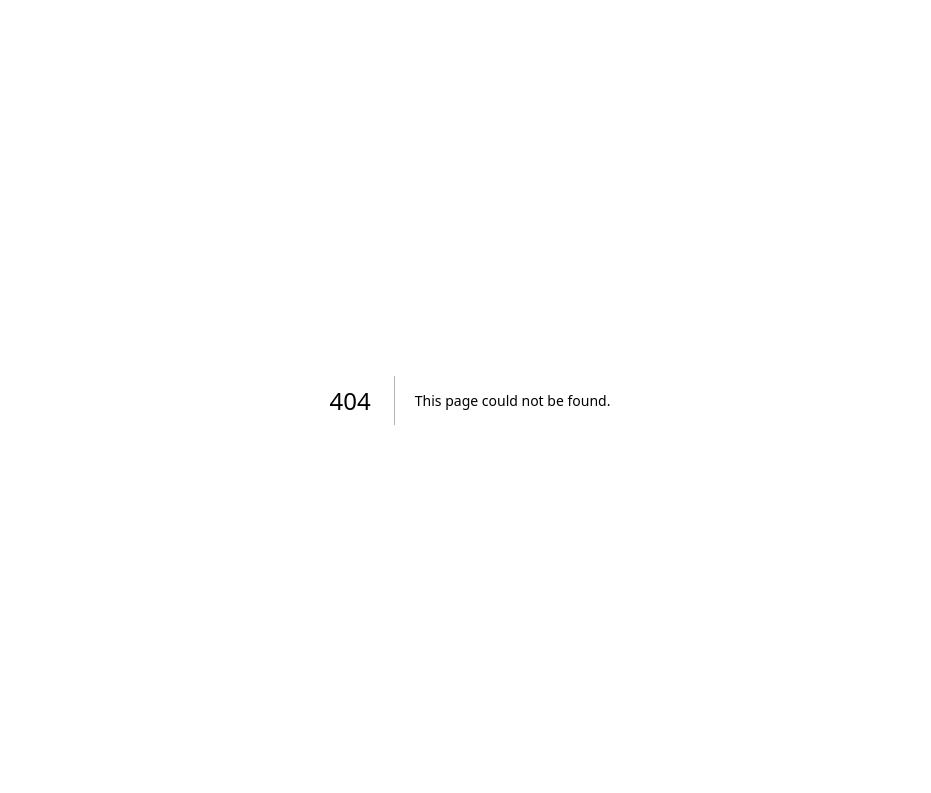
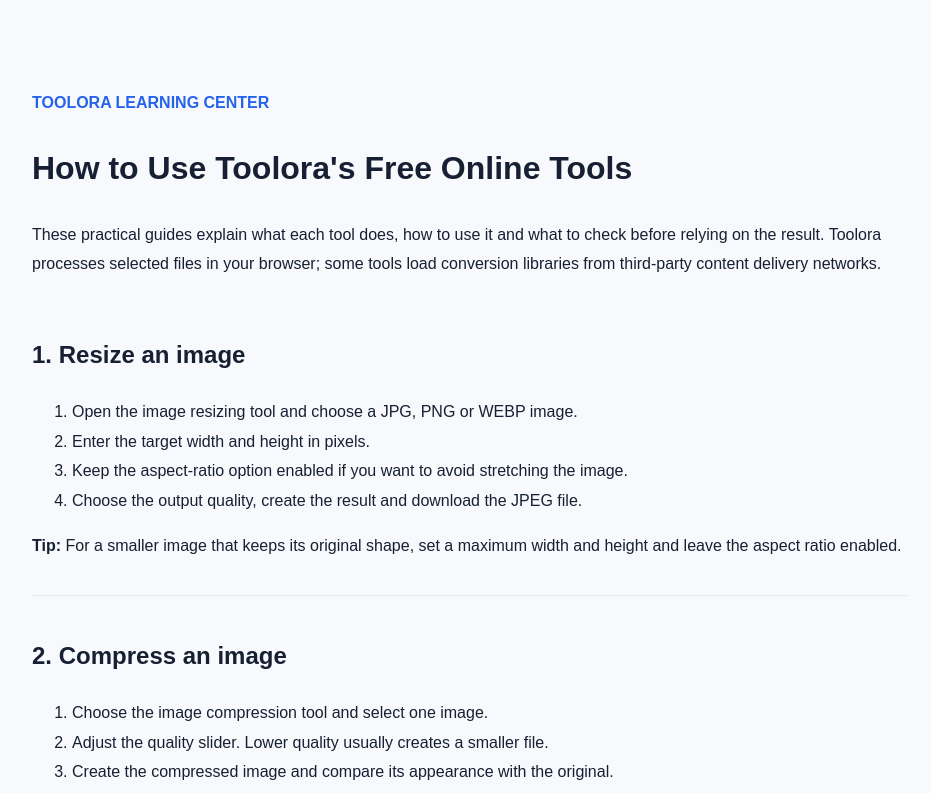
Before and after one commit to m5716386/toolora, a Next.js app: page /guides in a window 1280 px wide. Before the commit this address had no page. Shown: the top 793 px of the page, without its empty margins (170-1101 px from the left). Built offline with nearby package versions, Linux system fonts and the light colour scheme.

Commit message:
Add bilingual practical tool guides

```diff
--- /dev/null
+++ b/app/guides/page.tsx
@@ -0,0 +1,48 @@
+export const metadata = {
+  title: "How to Use the Free Online Tools",
+  description: "Practical step-by-step guides for resizing images, compressing images, creating PDFs and converting PDF and Office files with Toolora."
+};
+
+const sections = [
+  { title: "Resize an image", steps: ["Open the image resizing tool and choose a JPG, PNG or WEBP image.", "Enter the target width and height in pixels.", "Keep the aspect-ratio option enabled if you want to avoid stretching the image.", "Choose the output quality, create the result and download the JPEG file."], tip: "For a smaller image that keeps its original shape, set a maximum width and height and leave the aspect ratio enabled." },
+  { title: "Compress an image", steps: ["Choose the image compression tool and select one image.", "Adjust the quality slider. Lower quality usually creates a smaller file.", "Create the compressed image and compare its appearance with the original.", "Download the result if the quality and file size meet your needs."], tip: "Keep the original image. Strong compression can reduce fine detail, especially in text and graphics." },
+  { title: "Convert images to PDF", steps: ["Open Images to PDF and select one or more JPG, PNG or WEBP images.", "Check the selected file names and their order before conversion.", "Create the PDF and download the combined document."], tip: "For best results, use clear images with the page orientation you want. Each image is placed on its own PDF page." },
+  { title: "Create a PDF from text", steps: ["Open Text to PDF.", "Paste or type your text into the text area.", "Choose the correct language direction on the site before creating the file.", "Create and download the PDF, then open it to check the pages."], tip: "This tool renders text as page images. The resulting PDF may not allow text selection or searching." },
+  { title: "Convert a text-based PDF to Excel", steps: ["Choose PDF to Excel and select a PDF containing selectable text.", "Start the conversion and wait for the spreadsheet to be prepared.", "Download the XLSX file and review the rows and columns in a spreadsheet app."], tip: "Scanned pages are images, not selectable text. They require OCR before their contents can be extracted, and complex tables may need manual cleanup." },
+  { title: "Convert PDF to Word", steps: ["Choose PDF to Word and select your PDF.", "Run the conversion and download the DOCX document.", "Review paragraphs, line breaks and page structure in your word processor."], tip: "This converter extracts readable text. It does not recreate the original page design, columns, images or complex tables exactly." },
+  { title: "Convert PDF pages to JPG", steps: ["Choose PDF to JPG and select a PDF file.", "Run the conversion. Each page is rendered as a JPG image.", "Download the ZIP archive and extract the page images."], tip: "Large PDFs can produce large ZIP files. Make sure your device has enough free storage." },
+  { title: "Convert Excel, Word or PowerPoint to PDF", steps: ["Choose the matching converter: Excel to PDF, Word to PDF or PowerPoint to PDF.", "Select a modern XLSX, DOCX or PPTX file.", "Create the PDF and download it.", "Open the result and review the extracted text and tables."], tip: "These converters create a simple text-based PDF and do not preserve the original Office layout, charts, images, animations or slide design." },
+  { title: "Create an Excel file from text", steps: ["Open Text to Excel and paste your rows into the text area.", "Separate columns with commas, semicolons or tabs.", "Put each spreadsheet row on a separate line.", "Create and download the XLSX file, then review the columns."], tip: "If your data contains commas inside values, use tabs or semicolons as separators to reduce unwanted column splits." }
+];
+
+export default function Guides() {
+  return <main style={{maxWidth:920,margin:"48px auto",padding:"24px 22px",fontFamily:"Arial,sans-serif",lineHeight:1.85,color:"#172033"}}>
+    <p style={{color:"#2563eb",fontWeight:700}}>TOOLORA LEARNING CENTER</p>
+    <h1>How to Use Toolora's Free Online Tools</h1>
+    <p>These practical guides explain what each tool does, how to use it and what to check before relying on the result. Toolora processes selected files in your browser; some tools load conversion libraries from third-party content delivery networks.</p>
+    {sections.map((section, index) => <section key={section.title} style={{padding:"18px 0",borderBottom:"1px solid #e5eaf1"}}>
+      <h2>{index + 1}. {section.title}</h2>
+      <ol>{section.steps.map(step => <li key={step}>{step}</li>)}</ol>
+      <p><strong>Tip:</strong> {section.tip}</p>
+    </section>)}
+    <h2>Before you convert an important file</h2>
+    <ul><li>Keep an unchanged copy of the original file.</li><li>Check the output on the device and app where you plan to use it.</li><li>Do not upload confidential documents to any online service unless you are comfortable with its privacy practices.</li><li>Remember that scanned PDFs may need OCR and that no automatic converter guarantees perfect formatting.</li></ul>
+    <p>Need help or found an issue? <a href="/contact">Contact the Toolora team</a>. You can also return to the <a href="/">Toolora tools homepage</a>.</p>
+    <hr style={{margin:"32px 0",border:0,borderTop:"1px solid #e5eaf1"}} />
+    <h1 dir="rtl">دليل استخدام أدوات Toolora</h1>
+    <p dir="rtl">في الدليل هذا بنشرحوا طريقة استخدام الأدوات والنتائج المتوقعة منها، مع أهم الملاحظات قبل الاعتماد على الملفات الناتجة.</p>
+    <h2 dir="rtl">تغيير أبعاد الصورة وضغطها</h2>
+    <ol dir="rtl"><li>اختار أداة تغيير الأبعاد أو ضغط الصورة.</li><li>حدد صورة JPG أو PNG أو WEBP.</li><li>في تغيير الأبعاد، أدخل العرض والارتفاع بالبكسل وخلي خيار الحفاظ على التناسب مفعّل لو تبي تتجنب تمدد الصورة.</li><li>في الضغط، قلل الجودة تدريجياً وراجع وضوح الصورة قبل التنزيل.</li></ol>
+    <h2 dir="rtl">تحويل الصور إلى PDF</h2>
+    <ol dir="rtl"><li>افتح أداة الصور إلى PDF وحدد صورة أو أكثر.</li><li>راجع أسماء الصور وترتيبها.</li><li>أنشئ الملف ونزّله، وبتكون كل صورة في صفحة مستقلة.</li></ol>
+    <h2 dir="rtl">تحويل النص إلى PDF أو Excel</h2>
+    <ol dir="rtl"><li>افتح الأداة المناسبة والصق النص أو البيانات.</li><li>لملف Excel، افصل الأعمدة بفواصل أو فاصلة منقوطة أو علامات جدولة، وخلي كل صف في سطر.</li><li>أنشئ الملف وافتحه للتأكد من ترتيب المحتوى.</li></ol>
+    <h2 dir="rtl">تحويل PDF إلى Word أو Excel أو JPG</h2>
+    <p dir="rtl">اختار الأداة وحدد ملف PDF. ملفات PDF النصية تعطي نتائج أفضل في استخراج النصوص والجداول. الملفات الممسوحة ضوئياً تحتاج OCR، وقد تحتاج الجداول إلى تعديل يدوي. أداة PDF إلى JPG تنشئ ملف ZIP يحتوي على صورة لكل صفحة.</p>
+    <h2 dir="rtl">تحويل ملفات Office إلى PDF</h2>
+    <p dir="rtl">اختار Excel إلى PDF أو Word إلى PDF أو PowerPoint إلى PDF، وبعدها حدد ملف XLSX أو DOCX أو PPTX. التحويل الحالي يستخرج النصوص والجداول وينشئ PDF بسيطاً، لكنه لا يحافظ على التصميم الأصلي أو الصور والرسوم والحركات.</p>
+    <h2 dir="rtl">نصائح قبل تحويل الملفات المهمة</h2>
+    <ul dir="rtl"><li>احتفظ بنسخة أصلية من الملف.</li><li>راجع النتيجة في البرنامج اللي بتستخدمه فيه.</li><li>لا تستخدم أي خدمة لمعالجة مستندات سرية إلا بعد مراجعة سياسة الخصوصية.</li><li>تذكر أن التحويل الآلي مش مضمون يكون مطابقاً للأصل في كل الحالات.</li></ul>
+    <p dir="rtl"><a href="/">العودة لأدوات Toolora</a> · <a href="/contact">التواصل معنا</a></p>
+  </main>;
+}
```
